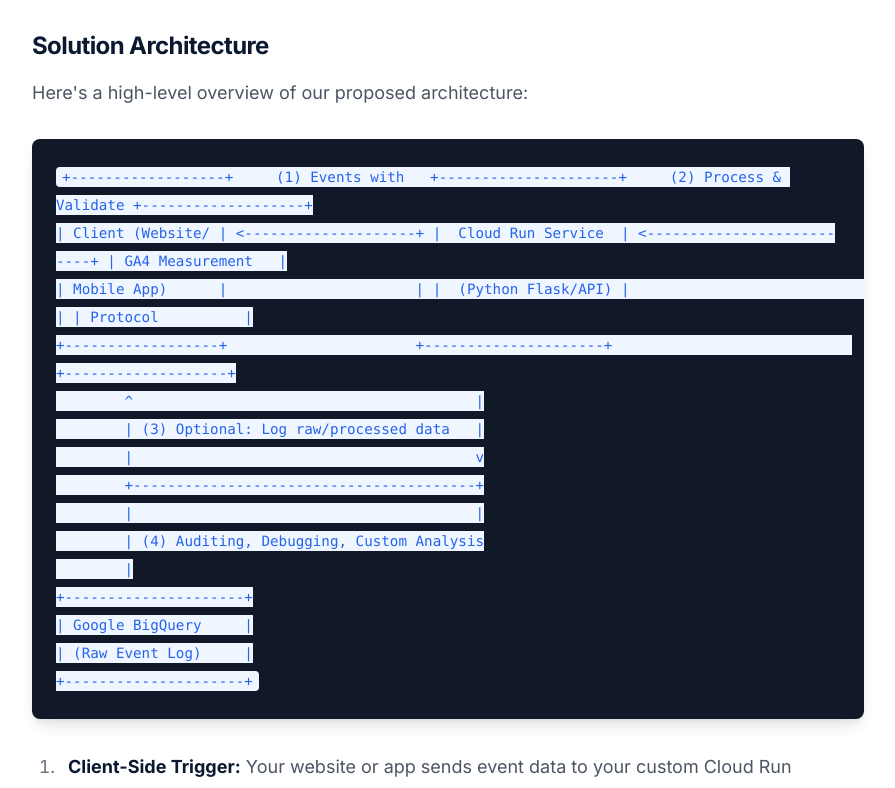
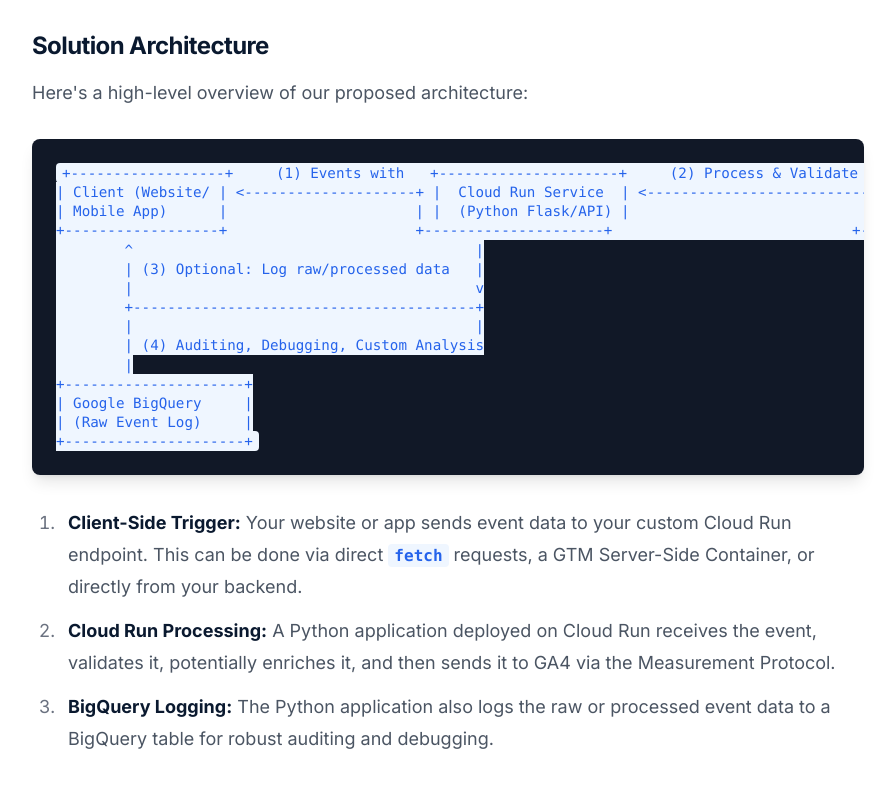
Before and after one commit to aman16tanwar/tagspecialist, a React (Create React App) app: page /blog/1765081352474 in a window 1280 px wide. Shown: the part 1940-2728 px from the top of the page, without its empty margins (192-1087 px from the left). Built offline with nearby package versions, Linux system fonts and the light colour scheme.

Commit message:
fix: final comprehensive CSS updates for styling and code blocks

```diff
--- a/src/index.css
+++ b/src/index.css
@@ -8,11 +8,11 @@
 @layer base {
   html {
     font-family: 'Inter', sans-serif;
-    @apply text-gray-700 bg-white; /* Replaced text-text-main with text-gray-700 */
+    @apply text-gray-700 bg-white;
   }
 
   h1, h2, h3, h4, h5, h6 {
-    @apply font-bold text-gray-900 tracking-tight; /* Replaced text-text-dark with text-gray-900 */
+    @apply font-bold text-gray-900 tracking-tight;
   }
 
   p {
@@ -37,3 +37,29 @@
     @apply bg-white border border-gray-200 rounded-lg shadow-sm p-8;
   }
 }
+
+@layer utilities {
+  /* Fix for ASCII diagrams in <pre> tags */
+  .prose pre {
+    line-height: 1.2 !important; /* Important for ASCII art alignment */
+    font-family: 'SFMono-Regular', Consolas, 'Liberation Mono', Menlo, Courier, monospace; /* Specific monospace font */
+    white-space: pre; /* Ensure whitespace is preserved */
+    word-break: normal; /* Prevent word breaking */
+    overflow-wrap: normal; /* Prevent overflow wrapping */
+  }
+
+  /* Override for prose styling of code blocks for better appearance */
+  .prose :where(pre):not(:where([class~="not-prose"] *)) {
+    background-color: #282c34; /* A common dark background for code */
+    color: #abb2bf; /* A common text color for code */
+    padding: 1.25em 1.5em; /* Standard padding */
+    border-radius: 0.375rem; /* rounded-md */
+    overflow-x: auto; /* Allow horizontal scrolling */
+  }
+
+  /* Inline code style fix if needed */
+  .prose :where(code):not(:where([class~="not-prose"] *))::before,
+  .prose :where(code):not(:where([class~="not-prose"] *))::after {
+    content: none;
+  }
+}
```
